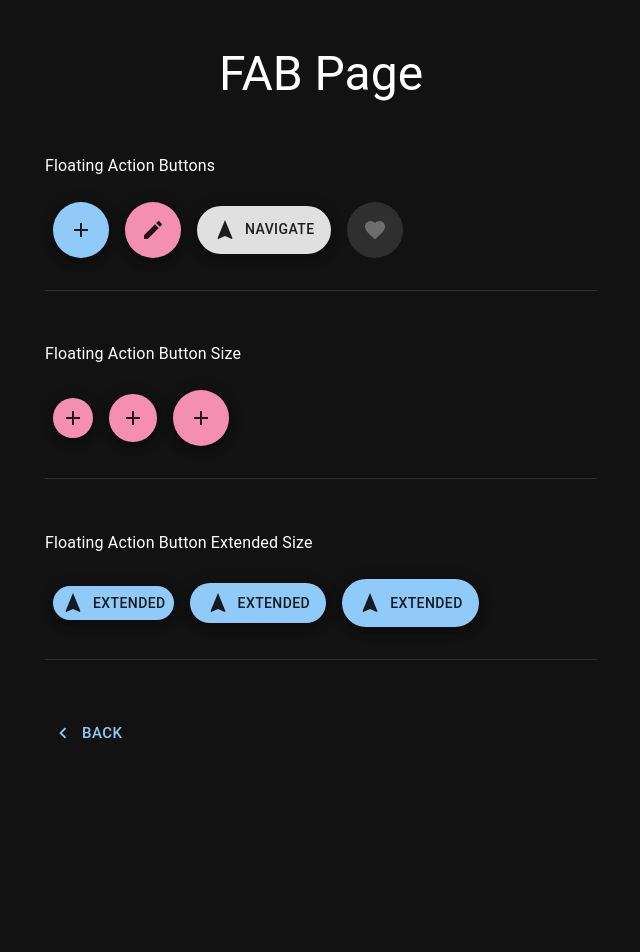
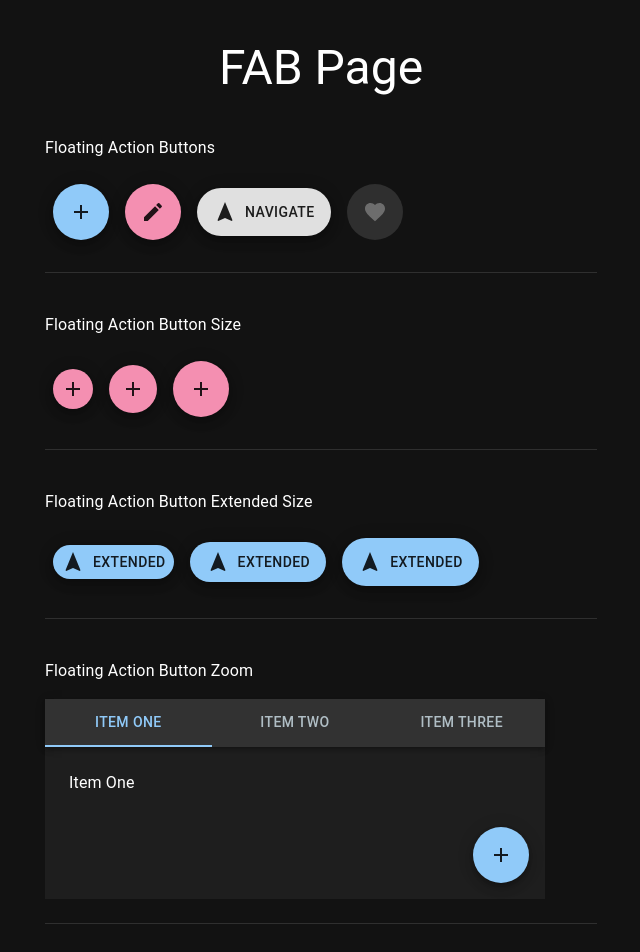
Before and after one commit to watcharakornton/mui_tutorials, a React (Vite) app: page /floating-action-button in a window 1280 px wide. Shown: the top 952 px of the page, without its empty margins (319-959 px from the left). Before the commit the page ends 800 px from the top, so only its background shows below. Built offline with nearby package versions, Linux system fonts and the light colour scheme.

Commit message:
Add Floating Action Button Zoom into FAB Component

```diff
--- a/src/inputs/FloatingActionButtonComponent.jsx
+++ b/src/inputs/FloatingActionButtonComponent.jsx
@@ -1,11 +1,155 @@
 import * as React from 'react';
-import { Box, Fab, Typography } from '@mui/material';
+import PropTypes from 'prop-types';
+import { useTheme } from '@mui/material/styles';
+import {
+    AppBar,
+    Tabs,
+    Tab,
+    Typography,
+    Zoom,
+    Fab,
+    Box,
+} from '@mui/material';
 import {
     Add as AddIcon,
     Edit as EditIcon,
     Favorite as FavoriteIcon,
     Navigation as NavigationIcon,
+    KeyboardArrowUp as UpIcon,
 } from '@mui/icons-material';
+import { green } from '@mui/material/colors'
+
+export const FloatingActionButtonZoom = () => {
+    const theme = useTheme();
+    const [value, setValue] = React.useState(0)
+
+    function TabPanel(props) {
+        const { children, value, index, ...other } = props;
+
+        return (
+            <Typography
+                component="div"
+                role="tabpanel"
+                hidden={value !== index}
+                id={`action-tabpanel-${index}`}
+                aria-labelledby={`action-tab-${index}`}
+                {...other}
+            >
+                {value === index && <Box sx={{ p: 3 }}>{children}</Box>}
+            </Typography>
+        );
+    }
+
+    TabPanel.propTypes = {
+        children: PropTypes.node,
+        index: PropTypes.number.isRequired,
+        value: PropTypes.number.isRequired,
+    };
+
+    function a11yProps(index) {
+        return {
+            id: `action-tab-${index}`,
+            'aria-controls': `action-tabpanel-${index}`,
+        };
+    }
+
+    const fabStyle = {
+        position: 'absolute',
+        bottom: 16,
+        right: 16,
+    };
+
+    const fabGreenStyle = {
+        color: 'common.white',
+        bgcolor: green[500],
+        '&:hover': {
+            bgcolor: green[600],
+        },
+    };
+
+    const handleChange = (event, newValue) => {
+        setValue(newValue);
+    };
+
+    const transitionDuration = {
+        enter: theme.transitions.duration.enteringScreen,
+        exit: theme.transitions.duration.leavingScreen,
+    };
+
+    const fabs = [
+        {
+            color: 'primary',
+            sx: fabStyle,
+            icon: <AddIcon />,
+            label: 'Add',
+        },
+        {
+            color: 'secondary',
+            sx: fabStyle,
+            icon: <EditIcon />,
+            label: 'Edit',
+        },
+        {
+            color: 'inherit',
+            sx: { ...fabStyle, ...fabGreenStyle },
+            icon: <UpIcon />,
+            label: 'Expand',
+        },
+    ];
+
+    return (
+        <>
+            <Typography variant='body1' sx={{ mb: 2 }}>Floating Action Button Zoom</Typography>
+            <Box
+                sx={{
+                    bgcolor: 'background.paper',
+                    width: 500,
+                    position: 'relative',
+                    minHeight: 200,
+                }}
+            >
+                <AppBar position="static" color="default">
+                    <Tabs
+                        value={value}
+                        onChange={handleChange}
+                        indicatorColor="primary"
+                        textColor="primary"
+                        variant="fullWidth"
+                        aria-label="action tabs example"
+                    >
+                        <Tab label="Item One" {...a11yProps(0)} />
+                        <Tab label="Item Two" {...a11yProps(1)} />
+                        <Tab label="Item Three" {...a11yProps(2)} />
+                    </Tabs>
+                </AppBar>
+                <TabPanel value={value} index={0} dir={theme.direction}>
+                    Item One
+                </TabPanel>
+                <TabPanel value={value} index={1} dir={theme.direction}>
+                    Item Two
+                </TabPanel>
+                <TabPanel value={value} index={2} dir={theme.direction}>
+                    Item Three
+                </TabPanel>
+                {fabs.map((fab, index) => (
+                    <Zoom
+                        key={fab.color}
+                        in={value === index}
+                        timeout={transitionDuration}
+                        style={{
+                            transitionDelay: `${value === index ? transitionDuration.exit : 0}ms`,
+                        }}
+                        unmountOnExit
+                    >
+                        <Fab sx={fab.sx} aria-label={fab.label} color={fab.color}>
+                            {fab.icon}
+                        </Fab>
+                    </Zoom>
+                ))}
+            </Box>
+        </>
+    );
+}
 
 export const FloatingActionButtonExtendedSize = () => {
     return (
--- a/src/pages/FloatingActionButtonPage.jsx
+++ b/src/pages/FloatingActionButtonPage.jsx
@@ -6,6 +6,7 @@ import {
     FloatingActionButtons,
     FloatingActionButtonSize,
     FloatingActionButtonExtendedSize,
+    FloatingActionButtonZoom,
 } from "../inputs/FloatingActionButtonComponent";
 
 const CheckboxPage = () => {
@@ -13,6 +14,7 @@ const CheckboxPage = () => {
         <FloatingActionButtons />,
         <FloatingActionButtonSize />,
         <FloatingActionButtonExtendedSize />,
+        <FloatingActionButtonZoom />,
     ];
 
     return (
```
